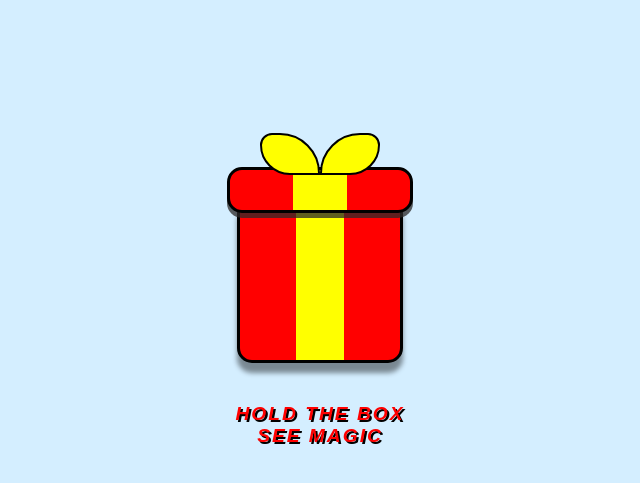
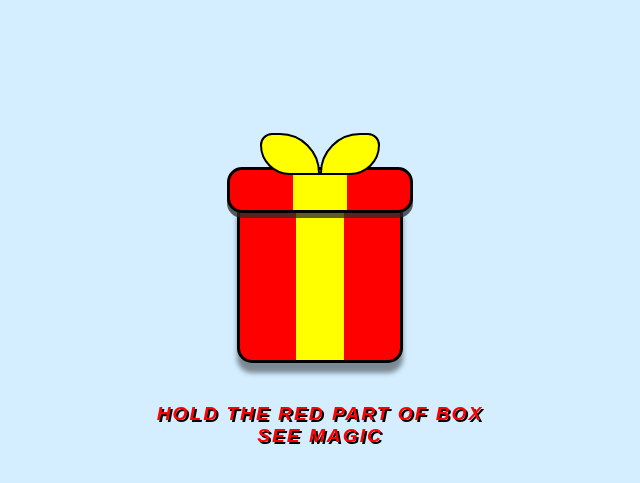
Before and after one commit to prince19112003/Wish-Box, a plain HTML site: page index.html in a window 1280 px wide. Shown: the part 175-658 px from the top of the page, without its empty margins (320-960 px from the left). Drawn offline with Linux system fonts and the light colour scheme; grey boxes are pictures that could not be loaded.

Commit message:
Update index.html

```diff
--- a/index.html
+++ b/index.html
@@ -51,7 +51,7 @@
 
         </div>
     </div>
-    <p>HOLD THE BOX <br>SEE MAGIC</p>
+    <p>HOLD THE RED PART OF BOX <br>SEE MAGIC</p>
     <audio src="WhatsApp Audio 2024-08-04 at 00.08.29_011efd3e.mp3" id="activeAudio"></audio>
 
 </body>
```
